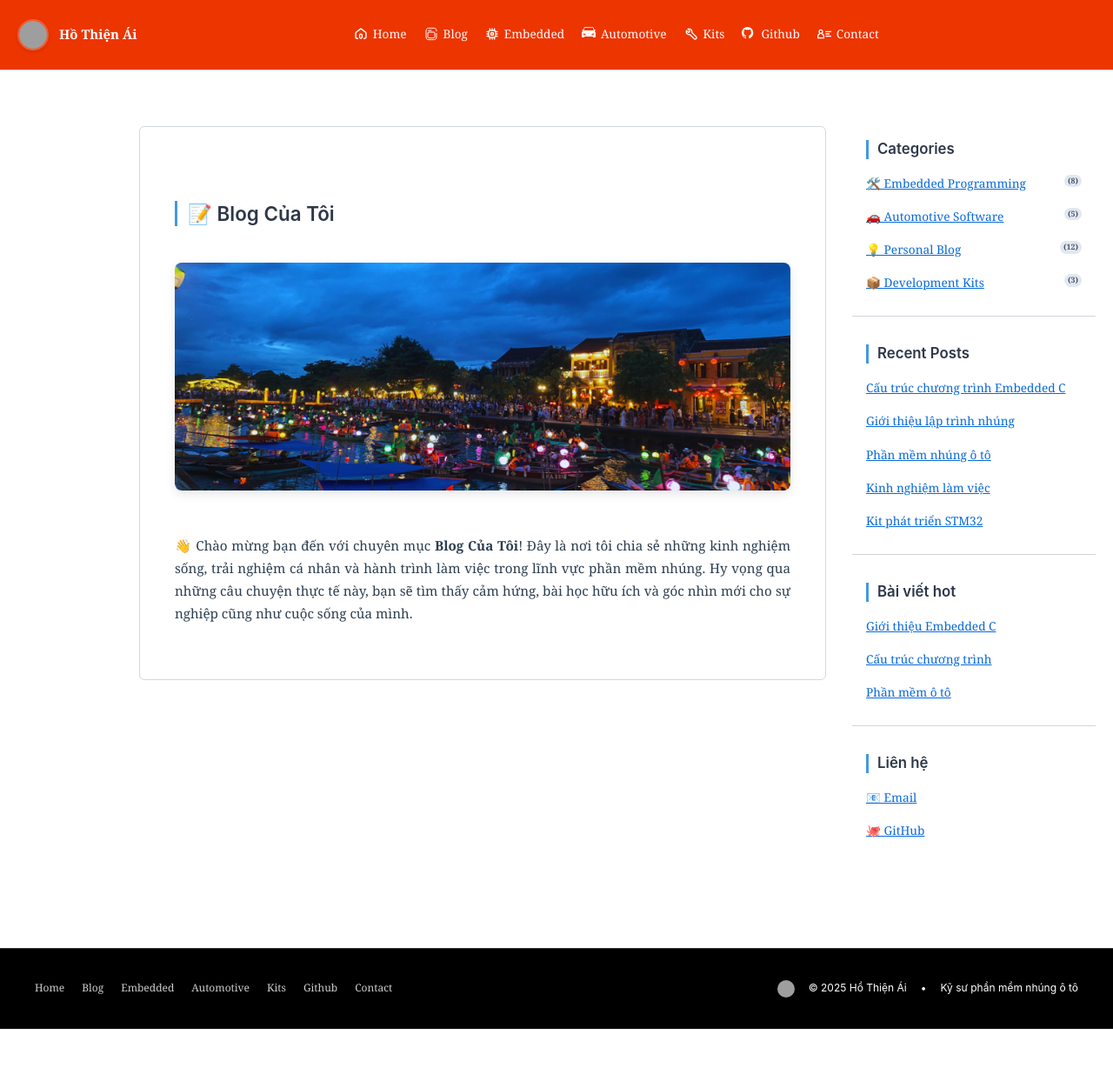
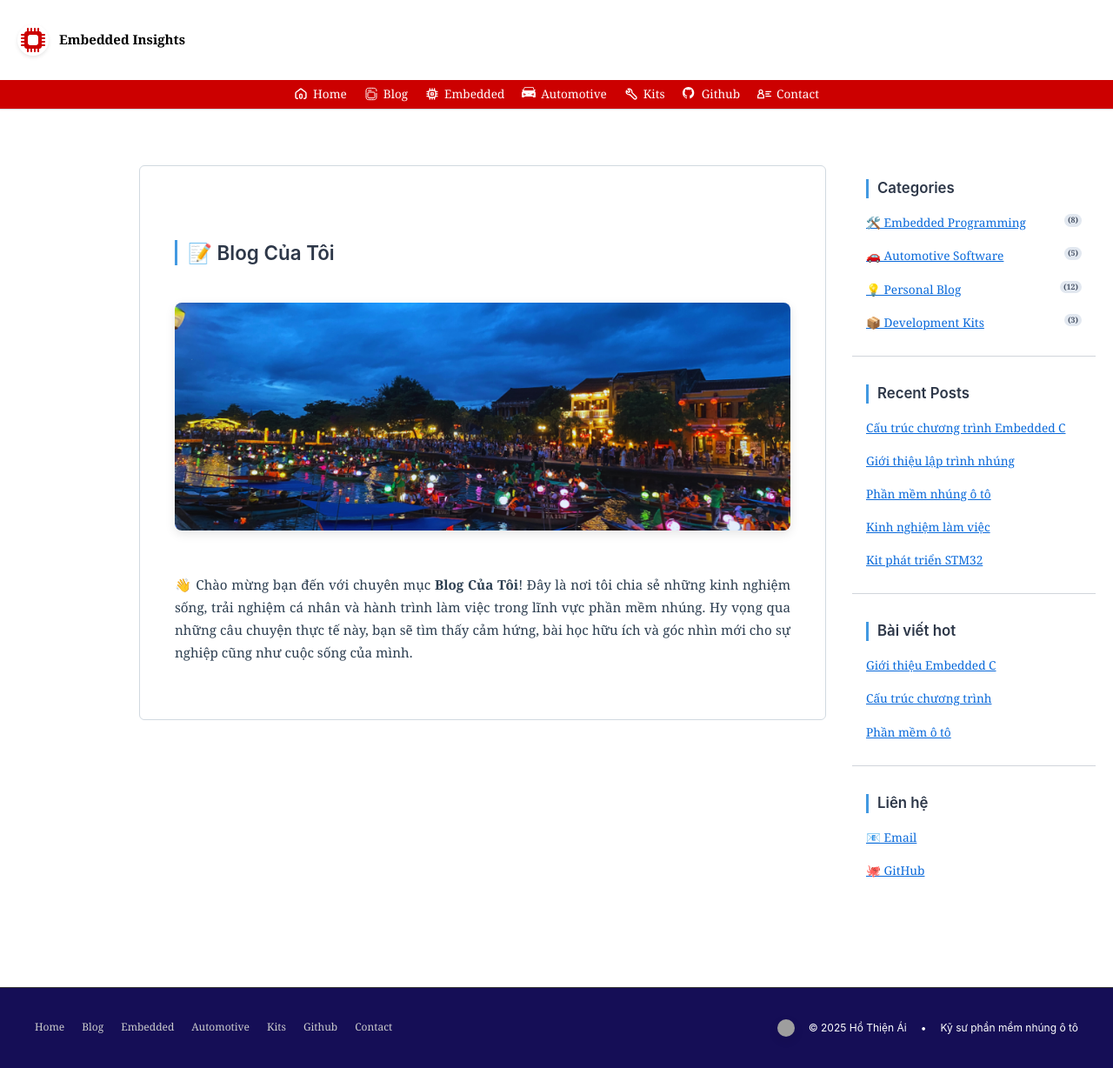
Before and after one commit to ai-ho/ai-ho.github.io, a Jekyll site: the page built from blog/index.md, in a window 1280 px wide. Shown: the whole page at 87% size. Built offline with Jekyll 4.4.1, drawn with Linux system fonts in a browser that asks for light colours; some web fonts are replaced; before the commit the page ends 1183 px from its top, so only the background shows below that; grey boxes are pictures that could not be loaded.

Commit message:
Update header and footer bar

```diff
--- a/_layouts/default.html
+++ b/_layouts/default.html
@@ -325,7 +325,21 @@
 
         /* Navigation */
         .navigation {
-            background: #ED3500;
+            background: #ffffff;
+            border-bottom: none;
+            padding: 8px 20px;
+            margin: 0;
+            display: flex;
+            box-shadow: none;
+            flex-direction: row;
+            align-items: center;
+            justify-content: flex-start;
+            width: 100%;
+            box-sizing: border-box;
+        }
+
+        .nav-menu-row {
+            background: #cc0000;
             border-bottom: 1px solid #d1d9e0;
             padding: 2px 20px;
             margin: 0 0 24px 0;
@@ -379,14 +393,13 @@
             font-family: Charter, 'Bitstream Charter', 'Sitka Text', Cambria, serif;
             font-size: 15px;
             font-weight: 700;
-            color: #ffffff;
+            color: #000000;
             text-shadow: none;
         }
 
         .navigation .nav-links {
             text-align: center;
-            margin-left: auto;
-            margin-right: auto;
+            margin: 0 auto;
             line-height: 1.5;
             display: flex;
             flex-wrap: wrap;
@@ -394,7 +407,18 @@
             justify-content: center;
         }
 
-        .navigation .nav-links a {
+        .nav-menu-row .nav-links {
+            text-align: center;
+            margin: 0 auto;
+            line-height: 1.5;
+            display: flex;
+            flex-wrap: wrap;
+            gap: 4px;
+            justify-content: center;
+        }
+
+        .navigation .nav-links a,
+        .nav-menu-row .nav-links a {
             font-family: Charter, 'Bitstream Charter', 'Sitka Text', Cambria, serif;
             color: #ffffff;
             font-weight: 500;
@@ -409,7 +433,8 @@
             text-shadow: none;
         }
 
-        .navigation .nav-links a:hover {
+        .navigation .nav-links a:hover,
+        .nav-menu-row .nav-links a:hover {
             background-color: rgba(255, 255, 255, 0.2);
             border-bottom: none;
             color: #ffffff;
@@ -443,6 +468,10 @@
             }
 
             .navigation {
+                padding: 6px 20px;
+            }
+
+            .nav-menu-row {
                 flex-direction: row;
                 align-items: center;
                 justify-content: space-between;
@@ -455,7 +484,7 @@
                 overflow: visible;
             }
 
-            .navigation .nav-links {
+            .nav-menu-row .nav-links {
                 display: flex;
                 gap: 4px;
                 margin-left: auto;
@@ -465,17 +494,17 @@
                 align-items: center;
             }
 
-            .navigation .nav-links a {
+            .nav-menu-row .nav-links a {
                 display: none;
             }
 
-            .navigation .nav-links a.nav-priority {
+            .nav-menu-row .nav-links a.nav-priority {
                 display: inline-flex;
                 padding: 4px 6px;
                 font-size: 0.75em;
             }
 
-            .navigation .nav-links.show {
+            .nav-menu-row .nav-links.show {
                 position: absolute;
                 top: 100%;
                 right: 0;
@@ -497,7 +526,7 @@
                 justify-content: flex-start;
             }
 
-            .navigation .nav-links.show a {
+            .nav-menu-row .nav-links.show a {
                 display: flex !important;
                 padding: 6px 8px;
                 width: 100%;
@@ -517,6 +546,10 @@
         @media (max-width: 480px) {
             .navigation {
                 padding: 4px 15px;
+            }
+
+            .nav-menu-row {
+                padding: 4px 15px;
                 height: 38px;
                 min-height: 38px;
                 max-height: 38px;
@@ -531,12 +564,12 @@
                 height: 26px;
             }
 
-            .navigation .nav-links a.nav-priority {
+            .nav-menu-row .nav-links a.nav-priority {
                 padding: 3px 5px;
                 font-size: 0.7em;
             }
 
-            .navigation .nav-links.show {
+            .nav-menu-row .nav-links.show {
                 top: 100%;
                 right: 0;
                 width: 140px;
@@ -544,7 +577,7 @@
                 padding: 3px 6px;
             }
 
-            .navigation .nav-links.show a {
+            .nav-menu-row .nav-links.show a {
                 display: flex !important;
                 padding: 5px 6px;
                 font-size: 0.75em;
@@ -558,7 +591,7 @@
             border-top: 1px solid #333333;
             padding: 16px 0;
             margin-top: 40px;
-            background: #000000;
+            background: #150E56;
         }
 
         .footer-content {
@@ -915,10 +948,12 @@
     <div class="navigation">
       <div class="nav-brand">
         <a href="/" class="nav-brand-link">
-          <img src="/assets/HoThienAi.png" alt="Hồ Thiện Ái" class="nav-avatar" title="Hồ Thiện Ái - Kỹ sư phần mềm nhúng ô tô">
-          <span class="nav-name">Hồ Thiện Ái</span>
+          <img src="/assets/embedded-insights.png" alt="Embedded Insights" class="nav-avatar" title="Embedded Insights - Technical Blog">
+          <span class="nav-name">Embedded Insights</span>
         </a>
       </div>
+    </div>
+    <div class="nav-menu-row">
       <div class="nav-links" id="navLinks">
         <a href="/"><img src="/assets/icons/home.svg" alt="" class="nav-icon"> Home</a>
         <a href="/blog/" class="nav-priority"><img src="/assets/icons/blog.svg" alt="" class="nav-icon"> Blog</a>
```
Also changed, not shown: assets/embedded-insights.ico, assets/embedded-insights.png (added).
